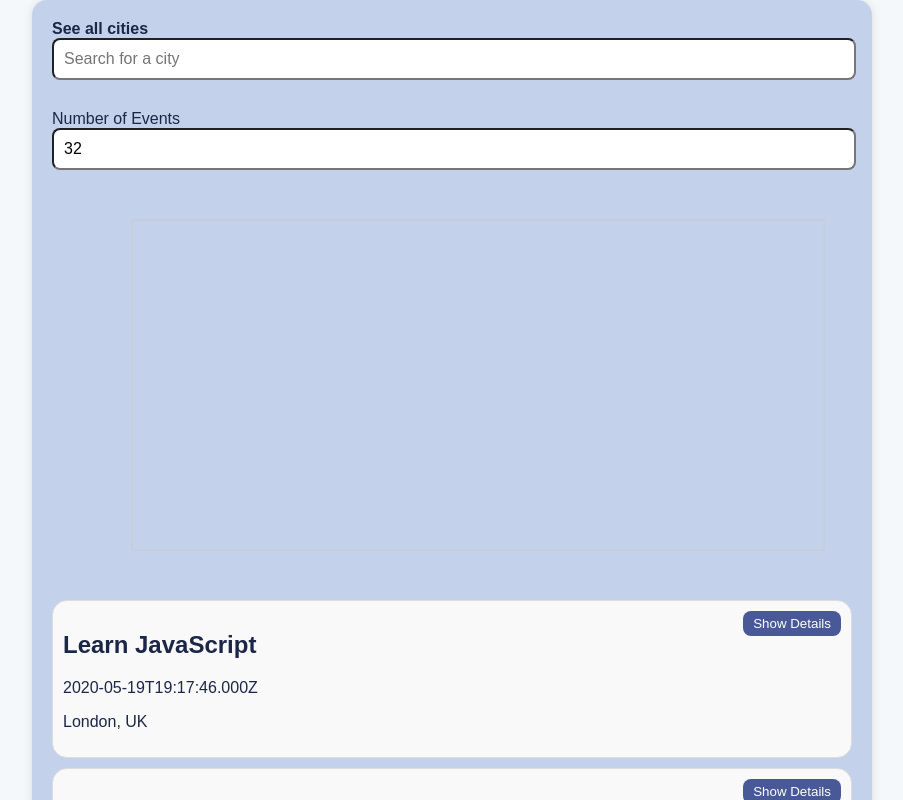
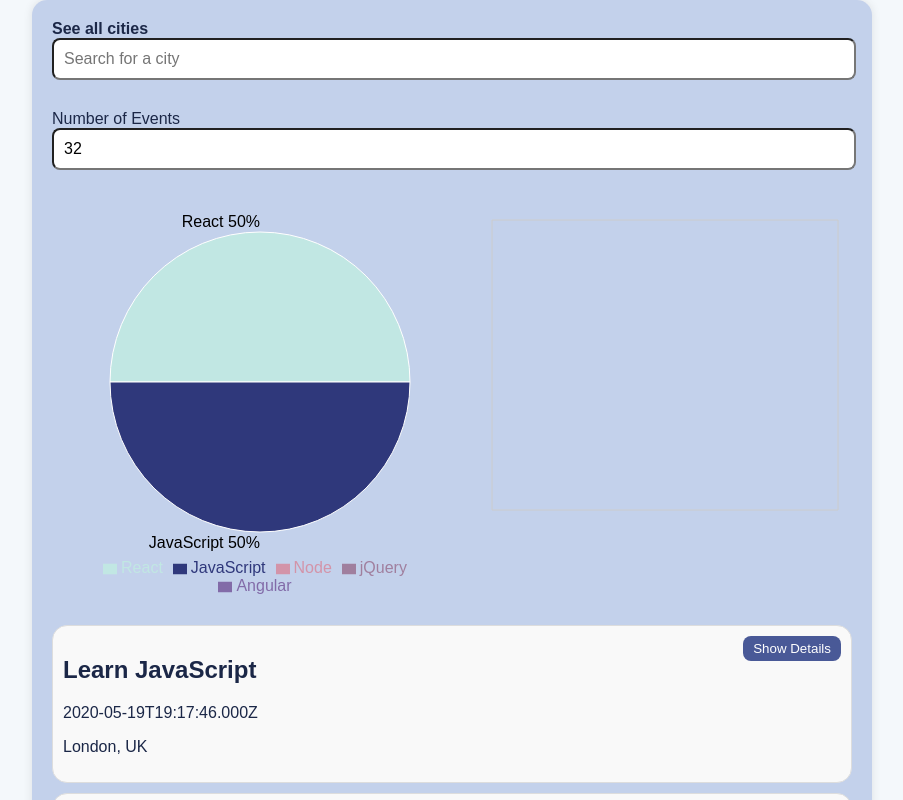
Before and after one commit to alinatelychko/Meet, a React (Create React App) app: page / in a window 1280 px wide. Shown: the top 800 px of the page, without its empty margins (188-1091 px from the left). Built offline with nearby package versions, Linux system fonts and the light colour scheme; what atatus-spa would draw is missing.

Commit message:
genres chart added

```diff
--- a/src/App.css
+++ b/src/App.css
@@ -128,3 +128,11 @@
     margin-bottom: 20px;
     margin-top: 20px; /* Add margin-top to create space above the section */
 }
+
+.charts-container {
+    display: grid;
+    width: 100%;
+    height: auto;
+    margin: 20px 10px 25px 10px;
+    grid-template-columns: 1fr 1fr;
+}
--- a/src/App.js
+++ b/src/App.js
@@ -6,6 +6,7 @@
 import { extractLocations, getEvents } from './api';
 import { InfoAlert, ErrorAlert, WarningAlert } from './components/Alert';
 import CityEventsChart from './components/CityEventsChart';
+import EventGenresChart from './components/EventGenresChart';
 
 
 function App() {
@@ -72,7 +73,11 @@
         setErrorAlert={setErrorAlert}
         setWarningAlert={setWarningAlert}
       />
-      <CityEventsChart allLocations={allLocations} events={events} />
+      <div className='charts-container'>
+        <EventGenresChart events={events}/>
+        <CityEventsChart allLocations={allLocations} events={events} />
+      </div>
+
       <EventList events={events} />
     </div>
   );
--- a/src/components/CityEventsChart.js
+++ b/src/components/CityEventsChart.js
@@ -18,7 +18,7 @@
   const getData = () => {
     const data = allLocations.map((location) => {
       const count = events.filter((event) => event.location === location).length
-      const city = location.split(', ')[0]
+      const city = location.split((/, | - /))[0]
       return { city, count };
     })
     return data;
@@ -27,15 +27,18 @@
   return (
     <ResponsiveContainer width="99%" height={400}>
       <ScatterChart
-        margin={{
-          top: 20,
-          right: 20,
-          bottom: 20,
-          left: 20,
-        }}
+            margin={{
+                top: 20,
+                right: 20,
+                bottom: 60,
+                left: -30,
+              }}
       >
         <CartesianGrid />
-        <XAxis type="category" dataKey="city" name="City" />
+        <XAxis
+          type="category" dataKey="city" name="City"
+          angle={60} interval={0} tick={{ dx: 20, dy: 40, fontSize: 14 }}
+        />
         <YAxis type="number" dataKey="count" name="Number of events" allowDecimals={false} />
         <Tooltip cursor={{ strokeDasharray: '3 3' }} />
         <Scatter name="A school" data={data} fill="#8884d8" />
--- /dev/null
+++ b/src/components/EventGenresChart.js
@@ -0,0 +1,72 @@
+import { useState, useEffect } from 'react';
+import {
+    ResponsiveContainer,
+    PieChart,
+    Pie,
+    Legend,
+    Cell
+} from 'recharts';
+
+const EventGenresChart = ({ events }) => {
+    const [data, setData] = useState([]);
+    const genres = ['React', 'JavaScript', 'Node', 'jQuery', 'Angular'];
+
+    useEffect(() => {
+        setData(getData());
+    }, [`${events}`]);
+
+    const getData = () => {
+        const data = genres.map(genre => {
+            const filteredEvents = events.filter(event => event.summary.includes(genre));
+            return {
+                name: genre,
+                value: filteredEvents.length
+            };
+        })
+        return data;
+    };
+
+    const renderCustomizedLabel = ({ cx, cy, midAngle, outerRadius, percent, index }) => {
+        const RADIAN = Math.PI / 180;
+        const radius = outerRadius;
+        const x = cx + radius * Math.cos(-midAngle * RADIAN) * 1.07;
+        const y = cy + radius * Math.sin(-midAngle * RADIAN) * 1.07;
+        return percent ? (
+          <text
+            x={x}
+            y={y}
+            fill="#000000"
+            textAnchor={x > cx ? 'start' : 'end'}
+            dominantBaseline="central"
+          >
+            {`${genres[index]} ${(percent * 100).toFixed(0)}%`}
+          </text>
+        ) : null;
+      };
+
+      const colors = ['#C1E7E3', '#2F387B', '#D394A9', '#A07F9E', '#826BA8'];
+
+    return (
+        <ResponsiveContainer width="99%" height={400}>
+          <PieChart>
+            <Pie
+              data={data}
+              dataKey="value"
+              fill="#8884d8"
+              labelLine={false}
+              label={renderCustomizedLabel}
+              outerRadius={150}
+            >
+                {
+                data.map((entry, index) => (
+                  <Cell key={`cell-${index}`} fill={colors[index]}/>
+                ))
+              }
+            </Pie>
+            <Legend height={36}/>
+          </PieChart>
+        </ResponsiveContainer>
+      );
+}
+
+export default EventGenresChart;
```
Also changed, not shown: src/setupTests.js (+17 -0 lines).
